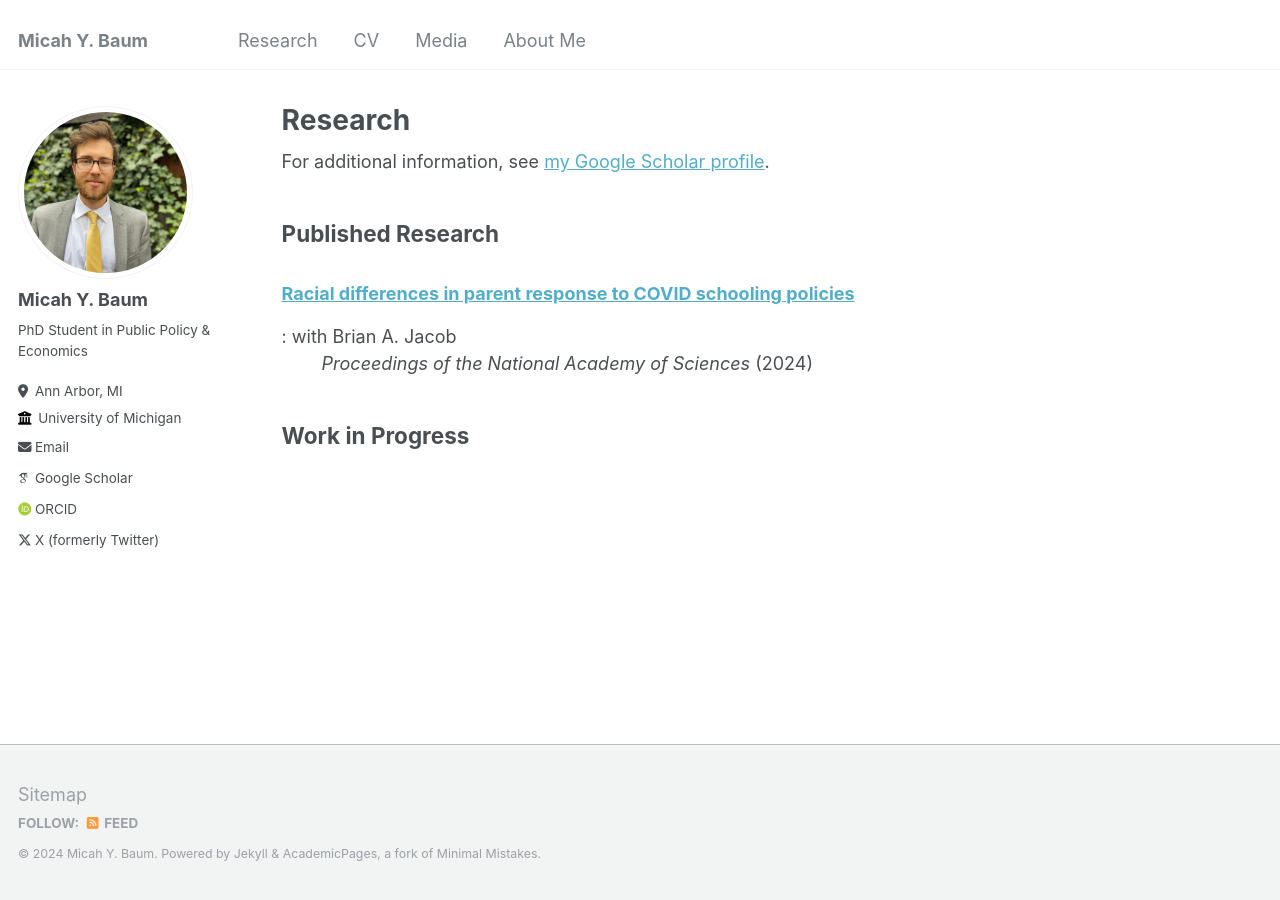
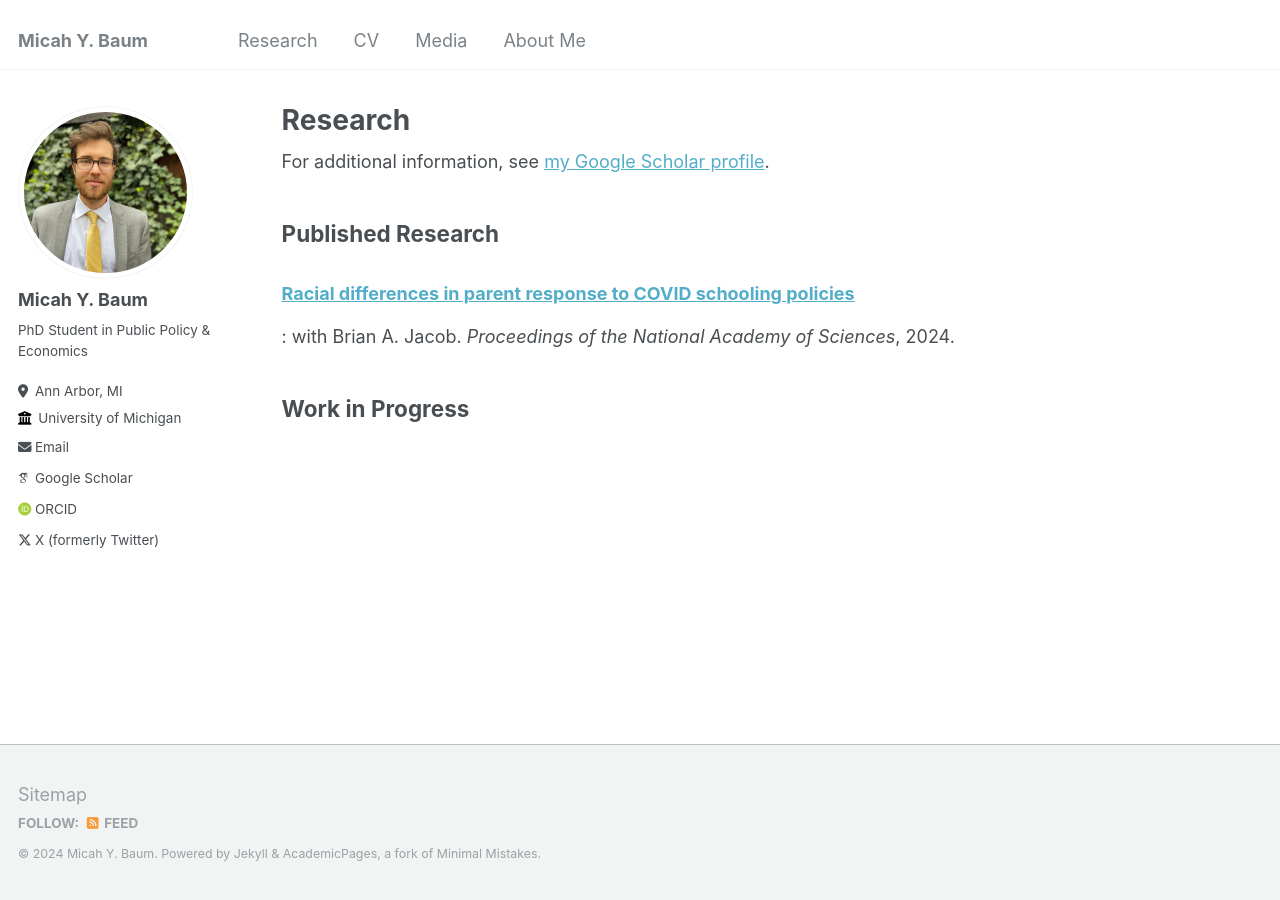
Before and after one commit to micah-baum/micah-baum.github.io, a Jekyll site: the page built from _pages/research.md, in a window 1280 px wide. Built offline with Jekyll 4.4.1, drawn with Linux system fonts in a browser that asks for light colours; some web fonts are replaced.

```diff
--- a/_pages/research.md
+++ b/_pages/research.md
@@ -13,8 +13,7 @@ author_profile: true
 
 ## Published Research
 ### [Racial differences in parent response to COVID schooling policies](https://micah-baum.github.io/files/baum-jacob-pnas-2024.pdf)
-:    with Brian A. Jacob
-:    _Proceedings of the National Academy of Sciences_ (2024)
+:    with Brian A. Jacob. _Proceedings of the National Academy of Sciences_, 2024.
 
 
 {% for post in site.research-published reversed %}
```
